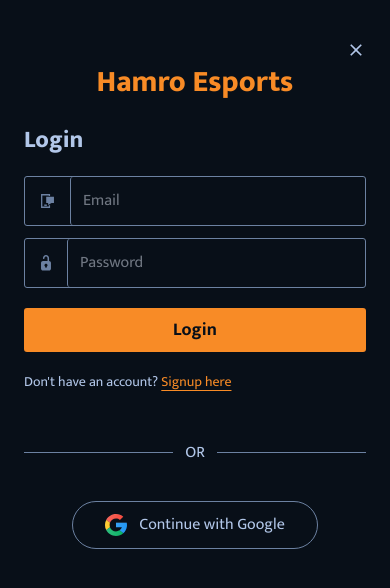
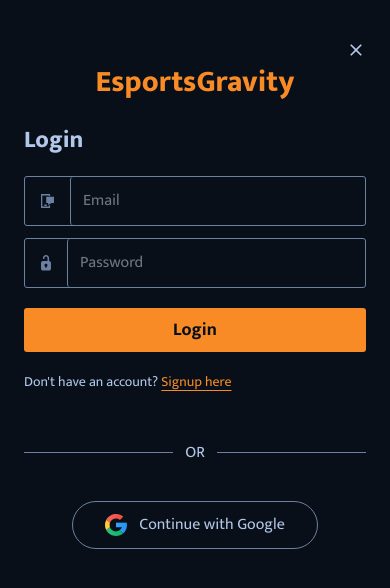
Before and after one commit to SanjivJais/esports-platform, a React (Vite) app: page /login in a window 390 px wide. Shown: the top 588 px of the page. Built offline with nearby package versions, Linux system fonts and the light colour scheme; no server answers.

Commit message:
Tournament card made responsive

```diff
--- a/src/components/Navbar.jsx
+++ b/src/components/Navbar.jsx
@@ -8,8 +8,8 @@
   const { user } = useAuth();
   return (
     <nav className="sticky z-20 top-0 bg-secondary h-[72px] md:px-6 shadow-md flex items-center justify-between pl-0 pr-6">
-      <MdOutlineMenu className='text-2xl hover:cursor-pointer md:ml-0 ml-4 md:block hidden' onClick={toggleSidebar} />
-      <MdOutlineMenu className='text-2xl hover:cursor-pointer md:ml-0 ml-4 md:hidden' onClick={mobToggleSidebar} />
+      <MdOutlineMenu className='text-2xl hover:cursor-pointer md:ml-0 ml-4 lg:block hidden' onClick={toggleSidebar} />
+      <MdOutlineMenu className='text-2xl hover:cursor-pointer md:ml-0 ml-4 lg:hidden' onClick={mobToggleSidebar} />
 
       <div className="flex gap-3 items-center">
         <div className="flex bg-secondaryLight items-center rounded-[3px] border-[1px] border-secondary px-6 py-2"><input type="text" className='bg-transparent focus:outline-none w-full' placeholder='Search' /><GoSearch className='text-lg text-inactive' /></div>
--- a/src/components/Sidebar.jsx
+++ b/src/components/Sidebar.jsx
@@ -8,8 +8,8 @@
 
   return (
     <>
-      <div className={`w-64 md:w-72 top-0 px-4 z-30  bg-secondary transition-all duration-300 h-screen md:text-[16px] text-[14px] ${sideOpen ? 'md:sticky md:left-0' : 'md:fixed md:-left-72'} fixed ${mobSideOpen ? 'left-0' : '-left-64'}`}>
-        <div className="flex w-full items-center justify-end mt-4 md:hidden"><IoClose className={`text-lg cursor-pointer ${mobSideOpen ? '' : 'rotate-180 duration-100'}`} onClick={mobToggleSidebar} /></div>
+      <div className={`w-64 lg:w-72 top-0 px-4 z-30  bg-secondary transition-all duration-300 h-screen md:text-[16px] text-[14px] ${sideOpen ? 'lg:sticky lg:left-0' : 'lg:fixed lg:-left-72'} fixed ${mobSideOpen ? 'left-0' : '-left-64'}`}>
+        <div className="flex w-full items-center justify-end mt-4 lg:hidden"><IoClose className={`text-lg cursor-pointer ${mobSideOpen ? '' : 'rotate-180 duration-100'}`} onClick={mobToggleSidebar} /></div>
         <Link to={'/'}>
           <div className="flex h-[72px] px-4 items-center justify-center text-lg font-bold">
             EsportsGravity <sup className='text-xs text-primary ml-2 font-normal'>Beta</sup>
--- a/src/components/SquareTournamentCard.jsx
+++ b/src/components/SquareTournamentCard.jsx
@@ -14,7 +14,7 @@
         borderRadius: '5px',
     };
     return (
-        <div className='w-96 h-auto rounded-[5px] border-[0.8px] border-inactive border-opacity-40 hover:shadow-card'>
+        <div className='lg:w-96 md:w-[40vw] w-[85vw] h-auto rounded-[5px] border-[0.8px] border-inactive border-opacity-40 hover:shadow-card'>
             <div className={`flex flex-col justify-between rounded-br-none rounded-bl-none w-full h-52`} style={cardStyles}>
                 <label htmlFor="Game Title" className='self-end bg-secondary h-fit bg-opacity-80 relative text-[12px] px-3 py-[3px] rounded-xl top-2 right-2'>{tournament.gameTitle}</label>
                 <div className='bg-secondary bg-opacity-80 px-3 py-3'>
--- a/src/components/TournModalComponent.jsx
+++ b/src/components/TournModalComponent.jsx
@@ -115,7 +115,7 @@
                                 <div className='flex flex-col gap-6'>
                                     <AiFillEyeInvisible className='text-inactive text-opacity-35 text-[4rem] self-center' />
                                     <p className='text-offBlue text-[0.9rem]'>
-                                        <span className='text-primary'>NOTE:</span>
+                                        <span className='text-primary'>NOTE: </span>
                                         Room ID and Room Password will be visible here just
                                         <span className='text-offWhite'> 15 minutes </span>
                                         before starting time of match. Please check back in time!
--- a/src/pages/Home.jsx
+++ b/src/pages/Home.jsx
@@ -130,7 +130,7 @@
 
   return (
     <div className='p-6 flex flex-col items-center w-full'>
-      <div className="grid grid-cols-3 gap-8">
+      <div className="grid 2xl:grid-cols-3 md:grid-cols-2 grid-cols-1 gap-8">
         {tournaments && tournaments.map((tournament, index) => (
           <SquareTournamentCard key={index}
             tournament={tournament}
--- a/src/pages/Login.jsx
+++ b/src/pages/Login.jsx
@@ -59,7 +59,7 @@
           <div className='relative bottom-[12%] text-center'>
             <h2 className='font-bold text-xl mb-4 flex flex-col lg:gap-6 gap-4'>WELCOME BACK TO
               <br />
-              <span className='font-extrabold lg:text-[68px] md:text-4xl text-primary'>Hamro Esports</span>
+              <span className='font-extrabold lg:text-[68px] md:text-4xl text-primary'>EsportsGravity</span>
             </h2>
             <h3 className='mt-8 italic'>Nepal's <span className='text-primary'>#1</span> Esports Platform</h3>
             <div className="flex gap-2 justify-center mt-8">
@@ -94,7 +94,7 @@
 
         <div className="bg-secondary flex flex-col lg:col-span-4 md:col-span-6 col-span-1 md:px-10 px-6 py-10">
           <div className="flex justify-end"><Link to={'/'}><IoMdClose className='text-xl' /></Link></div>
-          <div className="flex md:hidden font-extrabold text-3xl text-primary justify-center my-1 mb-6">Hamro Esports</div>
+          <div className="flex md:hidden font-extrabold text-3xl text-primary justify-center my-1 mb-6">EsportsGravity</div>
           <h2 className='font-extrabold text-2xl'>Login</h2>
           <div className="flex flex-col gap-3 mt-5">
             <div className="flex border-[0.8px] border-inactive rounded-[3px]">
--- a/src/pages/Signup.jsx
+++ b/src/pages/Signup.jsx
@@ -117,7 +117,7 @@
           <div className='relative bottom-[12%] text-center'>
             <h2 className='font-bold text-xl mb-4 flex flex-col lg:gap-6 gap-4'>WELCOME TO
               <br />
-              <span className='font-extrabold lg:text-[68px] md:text-4xl text-primary'>Hamro Esports</span>
+              <span className='font-extrabold lg:text-[68px] md:text-4xl text-primary'>EsportsGravity</span>
             </h2>
             <h3 className='mt-8 italic'>Nepal's <span className='text-primary'>#1</span> Esports Platform</h3>
             <div className="flex gap-2 justify-center mt-8">
@@ -152,7 +152,7 @@
 
         <div className="bg-secondary flex flex-col lg:col-span-4 md:col-span-6 col-span-1 md:px-10 px-6 py-10">
           <div className="flex justify-end"><Link to={'/'}><IoMdClose className='text-xl' /></Link></div>
-          <div className="flex md:hidden font-extrabold text-3xl text-primary justify-center my-1 mb-6">Hamro Esports</div>
+          <div className="flex md:hidden font-extrabold text-3xl text-primary justify-center my-1 mb-6">EsportsGravity</div>
           <h2 className='font-extrabold text-2xl'>Sign Up</h2>
 
 
```
